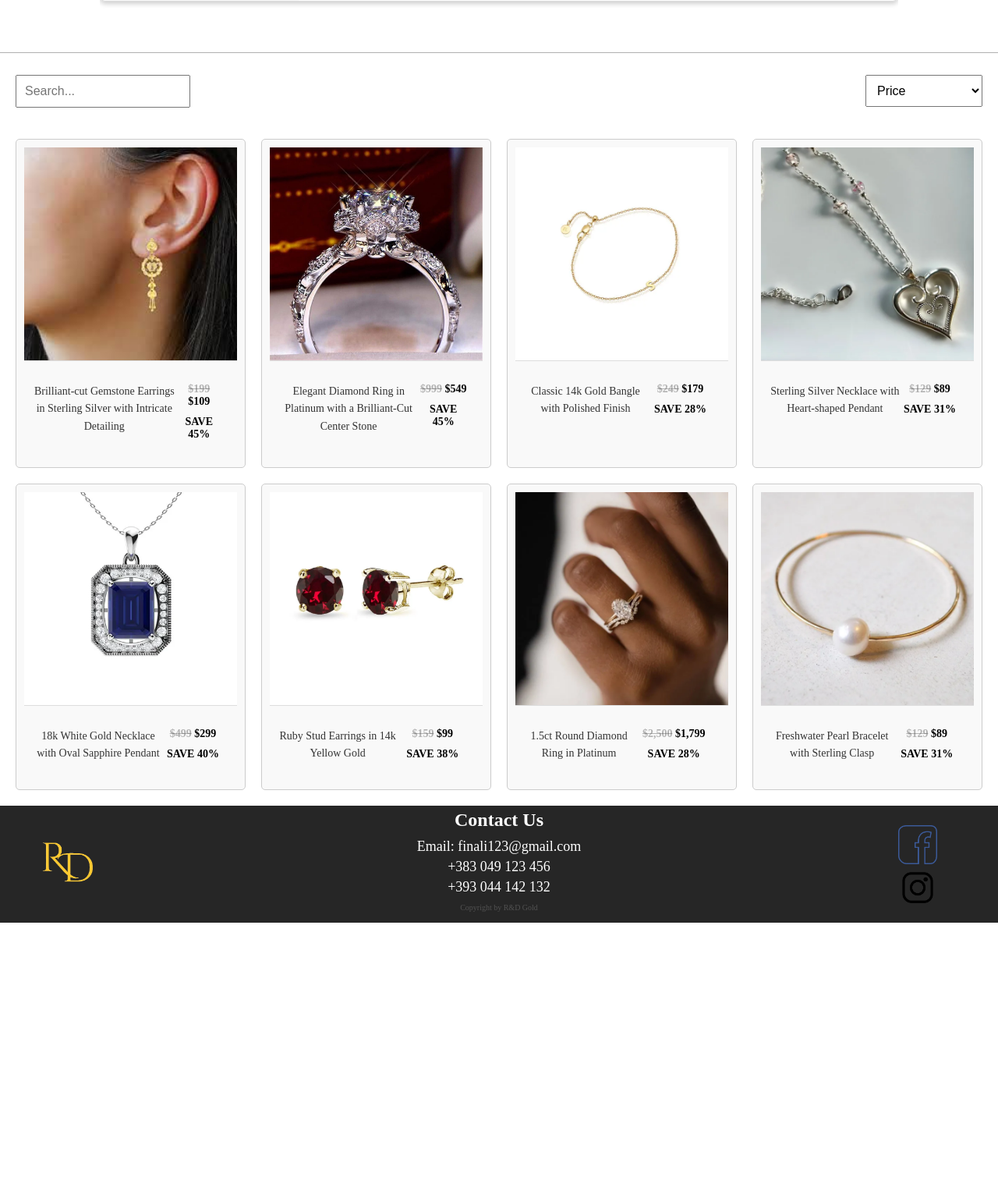
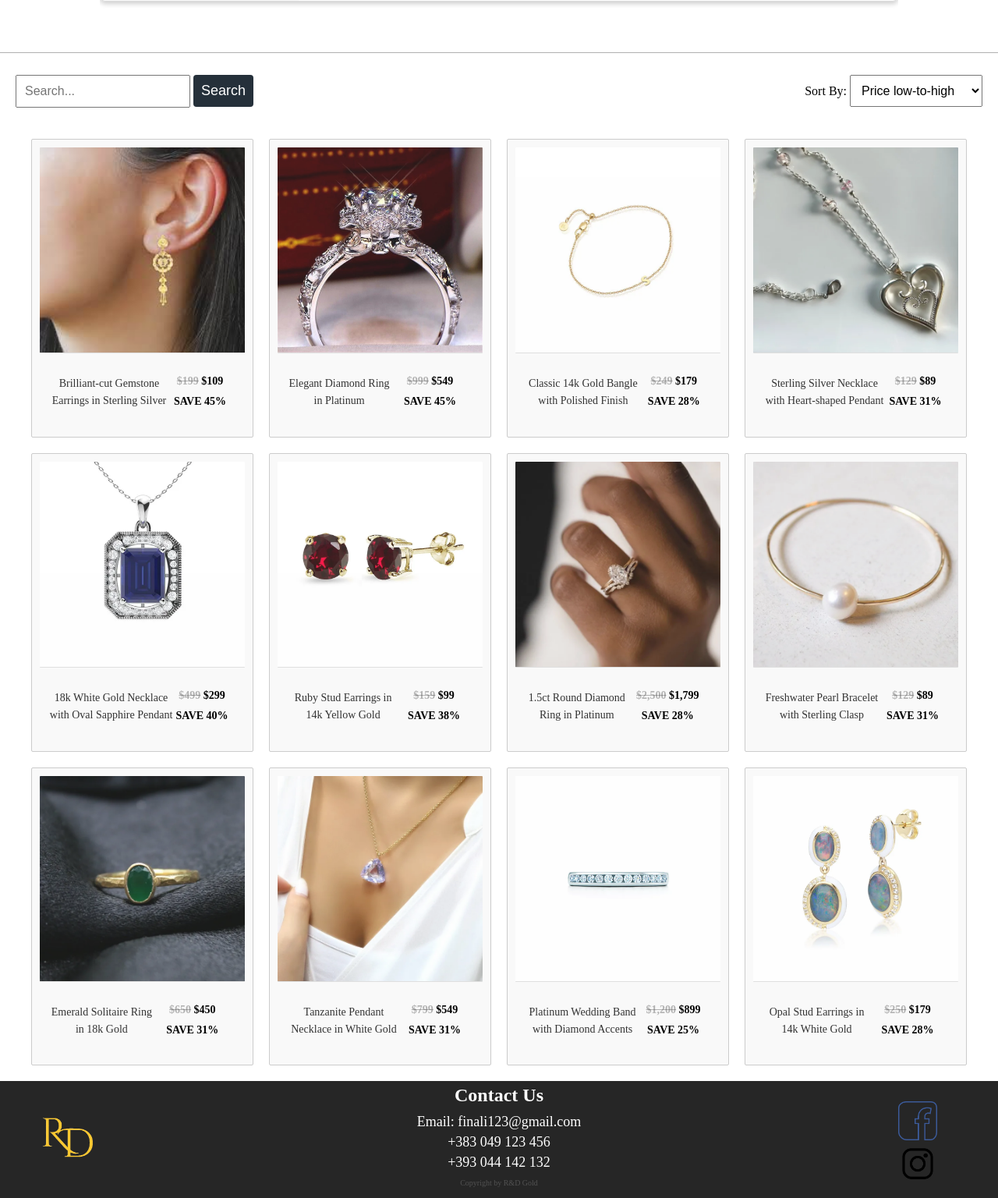
Before and after one commit to DenisPrela/JewelleryStore, a PHP site: page /store.html in a window 1280 px wide. Shown: the part 536-2072 px from the top of the page at 78% size. Before the commit the page ends 1719 px from the top, so only its background shows below. Run offline with PHP 8.4, Linux system fonts and the light colour scheme.

Commit message:
finishing touches

```diff
--- a/index.html
+++ b/index.html
@@ -13,7 +13,7 @@
         <div class="navbar">
             <div class="sidebar">
                 <button>
-                    <img src="images/menubar.png">
+                    <a href="store.html"><img src="images/menubar.png"></a>
                 </button>
             </div>
             <div class="search-bar">
--- a/login.html
+++ b/login.html
@@ -13,7 +13,7 @@
         <div class="navbar">
             <div class="sidebar">
                 <button>
-                    <img src="images/menubar.png">
+                    <a href="store.html"><img src="images/menubar.png"></a>
                 </button>
             </div>
             <div class="search-bar">
--- a/signup.html
+++ b/signup.html
@@ -13,7 +13,7 @@
         <div class="navbar">
             <div class="sidebar">
                 <button>
-                    <img src="images/menubar.png">
+                    <a href="store.html"><img src="images/menubar.png"></a>
                 </button>
             </div>
             <div class="search-bar">
--- a/store.html
+++ b/store.html
@@ -12,7 +12,7 @@
         <div class="navbar">
             <div class="sidebar">
                 <button>
-                    <img src="images/menubar.png">
+                   <a href="store.html"><img src="images/menubar.png"></a>
                 </button>
             </div>
             <div class="search-bar">
@@ -82,12 +82,14 @@
             <section class="search-filter-section">
                 <div class="search-box">
                   <input type="text" placeholder="Search..." />
+                  <button type="submit" class="button">Search</button>
                 </div>
                 <div class="filter-dropdown">
+                    <label>Sort By:</label>
                   <select>
-                    <option value="price">Price</option>
-                    <option value="category">Category</option>
-                    <option value="rating">Rating</option>
+                    <option value="low-to-high">Price low-to-high</option>
+                    <option value="high-to-low">Price high-to-low</option>
+                    <option value="Sellers">Best Sellers</option>
                   </select>
                 </div>
               </section>
@@ -96,7 +98,7 @@
                 <div class="grid-item">
                     <a href="#"><img src="images/earrings.jpg" alt="Gemstone Earrings"></a>
                     <div class="item-details">
-                      <p class="item-description">Brilliant-cut Gemstone Earrings in Sterling Silver with Intricate Detailing</p>
+                      <p class="item-description">Brilliant-cut Gemstone Earrings in Sterling Silver</p>
                       <div class="item-pricing">
                         <p class="item-price"><span class="strike">$199</span> $109</p>
                         <p class="save-percentage">SAVE 45%</p>
@@ -106,7 +108,7 @@
                   <div class="grid-item">
                     <a href="#"><img src="images/ring.jpg" alt="Diamond Solitaire Ring"></a>
                     <div class="item-details">
-                      <p class="item-description">Elegant Diamond Ring in Platinum with a Brilliant-Cut Center Stone</p>
+                      <p class="item-description">Elegant Diamond Ring in Platinum </p>
                       <div class="item-pricing">
                         <p class="item-price"><span class="strike">$999</span> $549</p>
                         <p class="save-percentage">SAVE 45%</p>
@@ -176,7 +178,49 @@
                       </div>
                     </div>
                   </div>
+                  <div class="grid-item">
+                    <a href="#"><img src="images/emerald-ring.jpg" alt="Emerald Ring"></a>
+                    <div class="item-details">
+                      <p class="item-description">Emerald Solitaire Ring in 18k Gold</p>
+                      <div class="item-pricing">
+                        <p class="item-price"><span class="strike">$650</span> $450</p>
+                        <p class="save-percentage">SAVE 31%</p>
+                      </div>
+                    </div>
+                  </div>
 
+                  <div class="grid-item">
+                    <a href="#"><img src="images/tanzanite-necklace.jpg" alt="Tanzanite Necklace"></a>
+                    <div class="item-details">
+                      <p class="item-description">Tanzanite Pendant Necklace in White Gold</p>
+                      <div class="item-pricing">
+                        <p class="item-price"><span class="strike">$799</span> $549</p>
+                        <p class="save-percentage">SAVE 31%</p>
+                      </div>
+                    </div>
+                  </div>
+
+                  <div class="grid-item">
+                    <a href="#"><img src="images/platinum-ring.jpg" alt="Platinum Ring"></a>
+                    <div class="item-details">
+                      <p class="item-description">Platinum Wedding Band with Diamond Accents</p>
+                      <div class="item-pricing">
+                        <p class="item-price"><span class="strike">$1,200</span> $899</p>
+                        <p class="save-percentage">SAVE 25%</p>
+                      </div>
+                    </div>
+                  </div>
+
+                  <div class="grid-item">
+                    <a href="#"><img src="images/opal-earrings.jpg" alt="Opal Earrings"></a>
+                    <div class="item-details">
+                      <p class="item-description">Opal Stud Earrings in 14k White Gold</p>
+                      <div class="item-pricing">
+                        <p class="item-price"><span class="strike">$250</span> $179</p>
+                        <p class="save-percentage">SAVE 28%</p>
+                      </div>
+                    </div>
+                  </div>
               </section>
                 <script src="store.js"></script>
         </main>
--- a/style_store.css
+++ b/style_store.css
@@ -30,7 +30,7 @@
   }
   .image-item p{
     font-size: large;
-    transition: 0.3s;
+    transition: 0.2s;
   }
   .image-item a{
     text-decoration: none;
@@ -101,51 +101,77 @@
   .search-box input {
     padding: 10px;
     font-size: 16px;
-    width: 200px; /* Adjust the width as needed */
+    width: 200px;
   }
+   .button {
+    background-color: #25303a;
+    color: white;
+    border: none;
+    padding: 10px;
+    font-size: 18px;
+    border-radius: 4px;
+    cursor: pointer;
+    transition: background-color 0.3s;
+
+
+}
+ .button:hover {
+    background-color: #000d1a;
+
+}
 
   .filter-dropdown select {
     padding: 10px;
     font-size: 16px;
-    width: 150px; /* Adjust the width as needed */
+    width: 170px;
   }
 
 
-  /* Grid Container */
+
 .grid-container {
     display: grid;
-    grid-template-columns: repeat(4, 1fr); /* 4 columns */
-    gap: 20px; /* Space between items */
+    grid-template-columns: repeat(4, 1fr);
+    gap: 20px;
     padding: 20px;
+    margin: 0 auto; /* Centers the grid container horizontally */
+    max-width: 1200px;
   }
 
-  /* Grid Item */
+
   .grid-item {
     display: flex;
-    flex-direction: column; /* Stack image on top of text */
-    text-align: center; /* Center align the text */
+    flex-direction: column;
+    text-align: center;
     border: 1px solid #ccc;
-    border-radius: 5px;
+    border-radius: 2px;
     overflow: hidden;
     padding: 10px;
     background-color: #f9f9f9;
+    justify-content: center;
   }
 
-  /* Image */
+
   .grid-item img {
     width: 100%;
     height: auto;
     border-bottom: 1px solid #ddd;
+    transition:  0.3s ;
+    opacity: 0.9;
+    border-radius: 1px;
+  }
+  .grid-item img:hover{
+    transform: scale(1.03);
+    opacity: 1;
   }
 
-  /* Item Details */
+
   .item-details {
     padding: 10px;
     display: flex;
     flex-direction: row;
   }
 
-  /* Description Styling */
+
   .item-description {
     font-size: 14px;
     color: #333;
@@ -153,14 +179,14 @@
 
   }
 
-  /* Pricing Styling */
+
   .item-pricing {
     font-size: 14px;
     color: #666;
   }
   .item-pricing p {
     display: inline-block;
-    margin-right: 10px; /* Space between the elements */
+    margin-right: 10px;
   }
 
   .item-price {
```
Also changed, not shown: images/emerald-ring.jpg (added), images/opal-earrings.jpg (added), images/platinum-ring.jpg (added), images/tanzanite-necklace.jpg (added).
